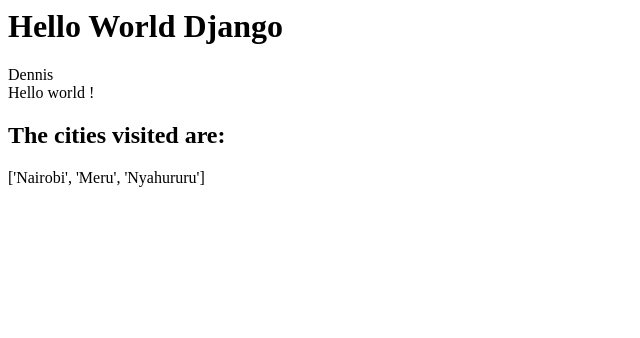
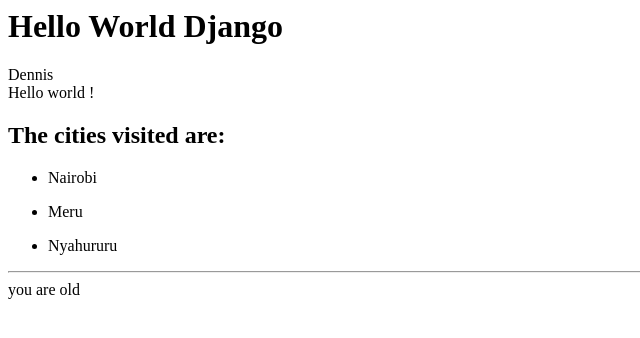
Before and after one commit to dennismuturia/django_articles, a Django app: page /hello/ in a window 1280 px wide. Shown: the top 338 px of the page, without its empty margins (0-640 px from the left). Run offline with Django 3.2, Linux system fonts and the light colour scheme.

Commit message:
Using conditions in the templates itself

```diff
--- a/django_start/django_test/articles/templates/hello.html
+++ b/django_start/django_test/articles/templates/hello.html
@@ -8,6 +8,23 @@
         <span>{{my_var}}</span>
         <article>Hello world !</article>
         <h2>The cities visited are:</h2>
-        <span>{{cities}}</span>
+        <span>
+            {% for city in cities%}
+            <ul>
+                <li>{{city}}</li>
+            </ul>
+            {%endfor%}
+
+        </span>
+        <hr>
+        <span>
+            {%if years < 10%}
+            you are a child
+            {%elif years <= 18%}
+            you are a teenager
+            {% elif years < 35%}
+            you are old
+            {%endif%}
+        </span>
     </body>
 </html>
```
